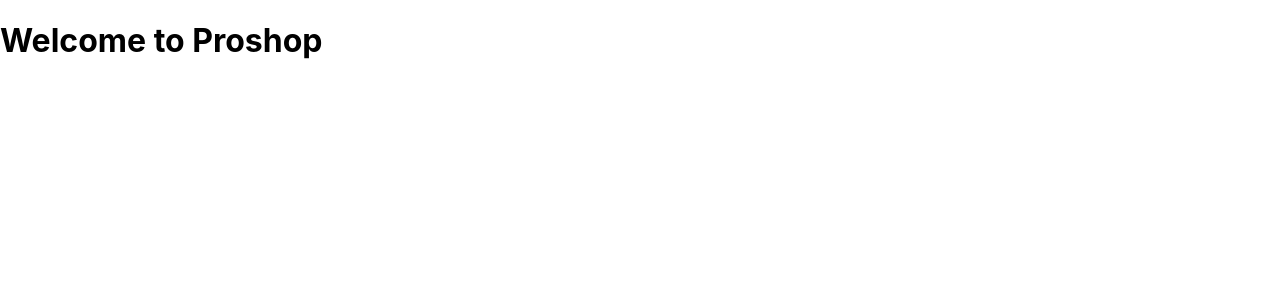
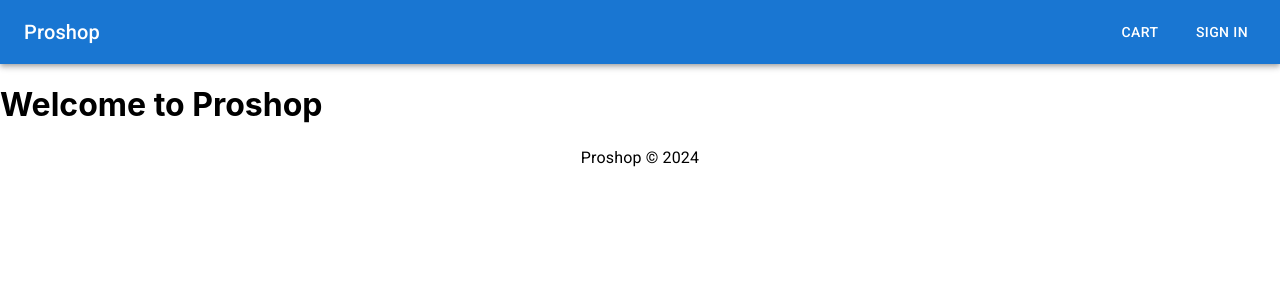
Before and after one commit to yuvinha/udemy-mern-ecommerce, a React (Create React App) app in the folder frontend/: page / in a window 1280 px wide. Shown: the top 300 px of the page. Built offline with nearby package versions, Linux system fonts and the light colour scheme.

Commit message:
Installed Material UI and added Header and Footer

```diff
--- a/frontend/package.json
+++ b/frontend/package.json
@@ -3,6 +3,10 @@
   "version": "0.1.0",
   "private": true,
   "dependencies": {
+    "@emotion/react": "^11.11.4",
+    "@emotion/styled": "^11.11.5",
+    "@mui/icons-material": "^5.15.21",
+    "@mui/material": "^5.15.21",
     "@testing-library/jest-dom": "^5.17.0",
     "@testing-library/react": "^13.4.0",
     "@testing-library/user-event": "^13.5.0",
--- a/frontend/public/index.html
+++ b/frontend/public/index.html
@@ -25,6 +25,12 @@
       Learn how to configure a non-root public URL by running `npm run build`.
     -->
     <title>Welcome to ProShop</title>
+    <link rel="preconnect" href="https://fonts.googleapis.com" />
+    <link rel="preconnect" href="https://fonts.gstatic.com" crossorigin />
+    <link
+      rel="stylesheet"
+      href="https://fonts.googleapis.com/css2?family=Roboto:wght@300;400;500;700&display=swap"
+    />
   </head>
   <body>
     <noscript>You need to enable JavaScript to run this app.</noscript>
--- a/frontend/src/App.js
+++ b/frontend/src/App.js
@@ -1,7 +1,17 @@
 import React from "react";
+import Header from "./components/Header";
+import Footer from "./components/Footer";
 
 const App = () => {
-  return <h1>Welcome to Proshop</h1>;
+  return (
+    <>
+      <Header />
+      <main>
+        <h1>Welcome to Proshop</h1>
+      </main>
+      <Footer />
+    </>
+  );
 };
 
 export default App;
--- /dev/null
+++ b/frontend/src/components/Footer.js
@@ -0,0 +1,20 @@
+import { Box, Stack, Typography } from "@mui/material";
+
+const Footer = () => {
+  const currentYear = new Date().getFullYear();
+
+  return (
+    <Box
+      sx={{
+        display: "flex",
+        justifyContent: "center",
+        width: "100%",
+      }}
+    >
+      <Stack direction="row" spacing={2}>
+        <Typography variant="body1">Proshop &copy; {currentYear}</Typography>
+      </Stack>
+    </Box>
+  );
+};
+export default Footer;
--- /dev/null
+++ b/frontend/src/components/Header.js
@@ -0,0 +1,101 @@
+import { useState } from "react";
+import {
+  AppBar,
+  Button,
+  Toolbar,
+  Box,
+  Stack,
+  Typography,
+  List,
+  ListItem,
+  ListItemButton,
+  ListItemText,
+  Drawer,
+  IconButton,
+} from "@mui/material";
+import { Menu } from "@mui/icons-material";
+
+const drawerWidth = 240;
+const navItems = ["Cart", "Sign in"];
+
+const Header = () => {
+  const [drawerOpen, setDrawerOpen] = useState(false);
+
+  const handleDrawerToggle = () => {
+    setDrawerOpen((prevState) => !prevState);
+  };
+
+  const DrawerList = (
+    <Box onClick={handleDrawerToggle}>
+      <List>
+        {navItems.map((item) => (
+          <ListItem key={item} disablePadding>
+            <ListItemButton>
+              <ListItemText primary={item} />
+            </ListItemButton>
+          </ListItem>
+        ))}
+      </List>
+    </Box>
+  );
+
+  return (
+    <>
+      <AppBar component="nav" position="static">
+        <Toolbar>
+          <Typography
+            variant="h6"
+            component="a"
+            href=""
+            sx={{
+              flexGrow: 1,
+              color: "inherit",
+              textDecoration: "none",
+            }}
+          >
+            Proshop
+          </Typography>
+          <Stack
+            direction="row"
+            spacing={2}
+            sx={{
+              display: { xs: "none", sm: "block" },
+            }}
+          >
+            {navItems.map((item) => (
+              <Button color="inherit">{item}</Button>
+            ))}
+          </Stack>
+          <IconButton
+            color="inherit"
+            aria-label="open menu"
+            edge="start"
+            onClick={handleDrawerToggle}
+            sx={{ display: { sm: "none" } }}
+          >
+            <Menu />
+          </IconButton>
+        </Toolbar>
+      </AppBar>
+      <Drawer
+        variant="temporary"
+        anchor="right"
+        open={drawerOpen}
+        onClose={handleDrawerToggle}
+        ModalProps={{
+          keepMounted: true, // Better open performance on mobile.
+        }}
+        sx={{
+          display: { xs: "block", sm: "none" },
+          "& .MuiDrawer-paper": {
+            boxSizing: "border-box",
+            width: drawerWidth,
+          },
+        }}
+      >
+        {DrawerList}
+      </Drawer>
+    </>
+  );
+};
+export default Header;
```
Also changed, not shown: 1 other file (tests, documents, lock files or other folders).
